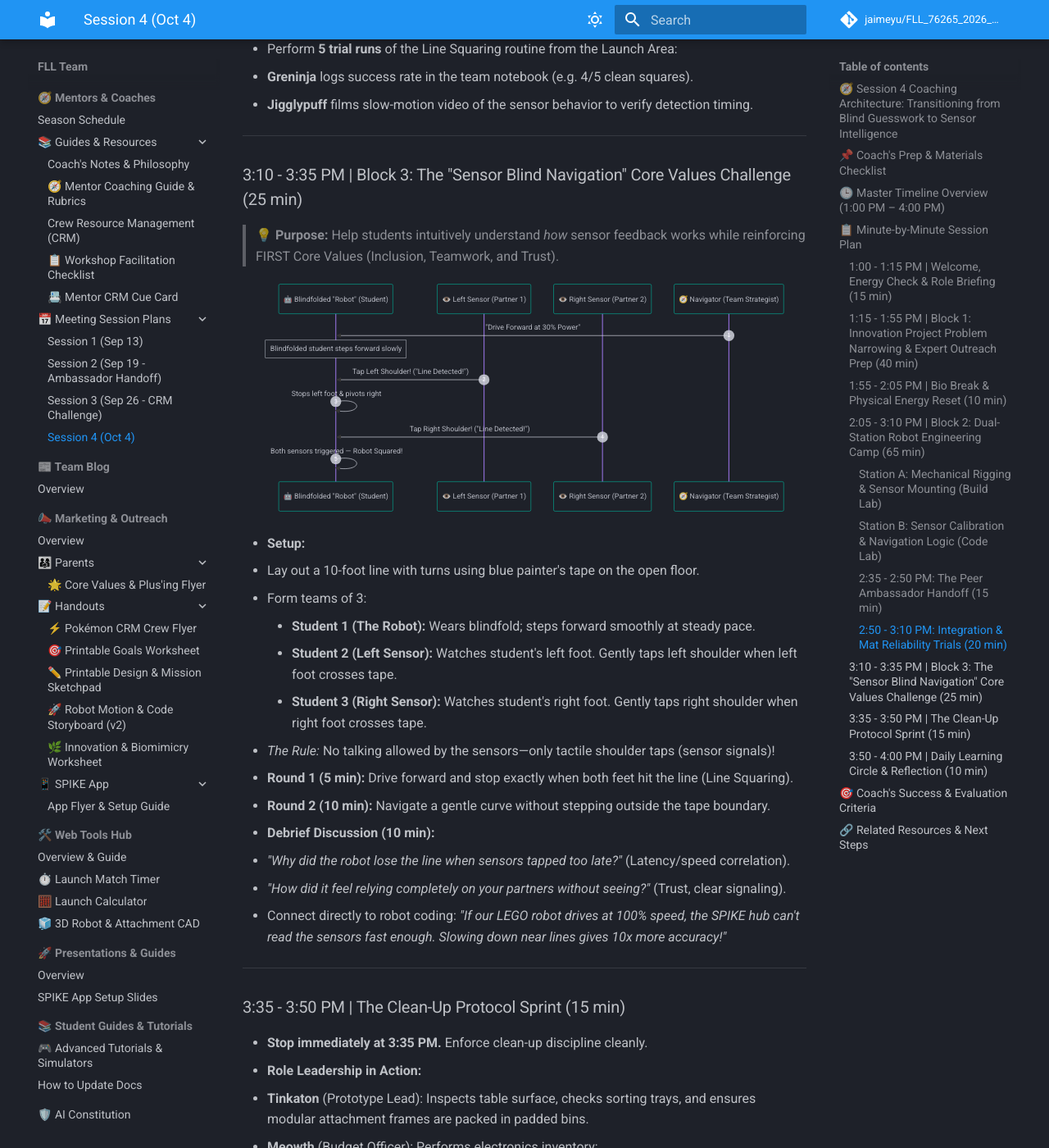
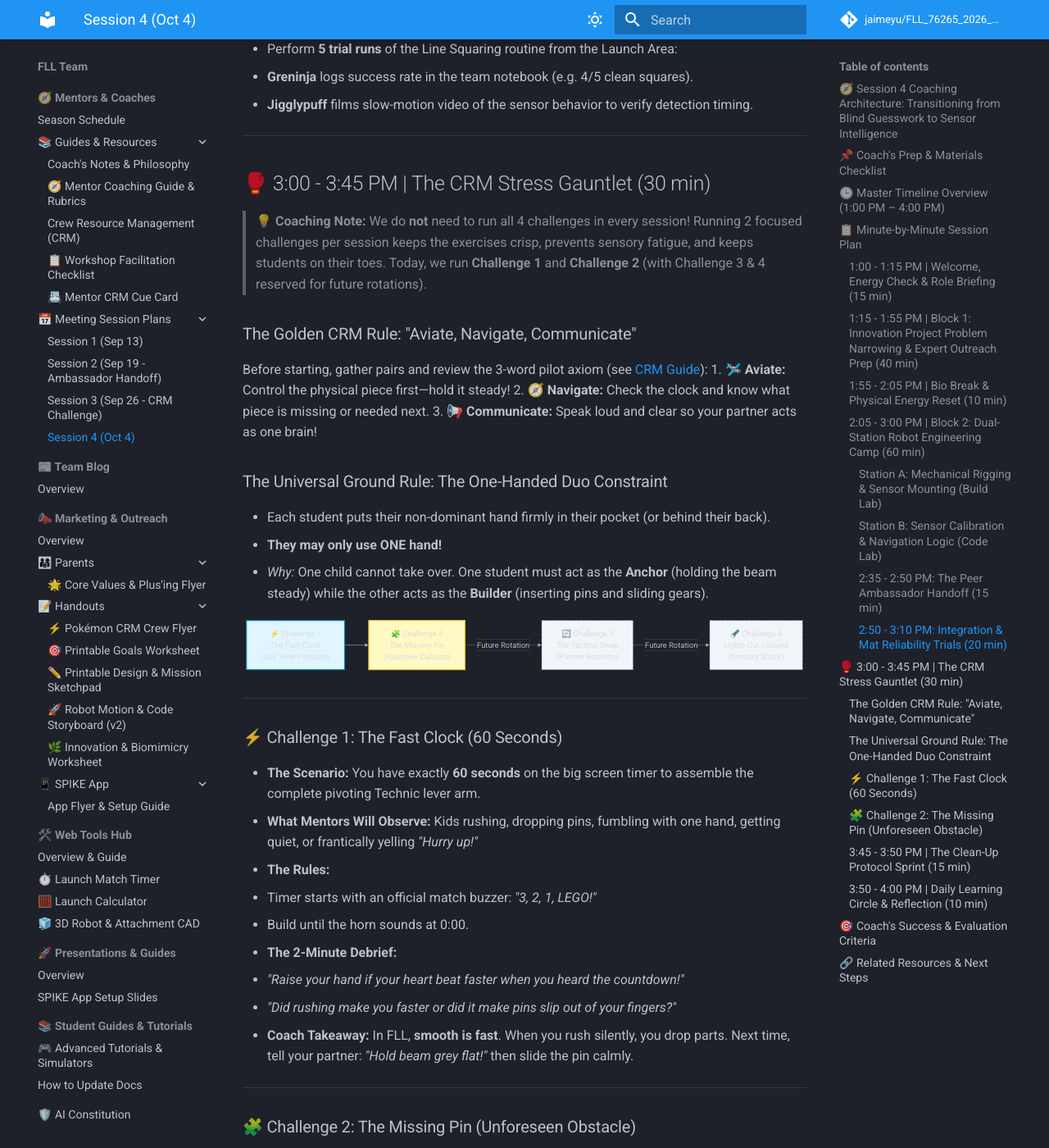
Before and after one commit to jaimeyu/FLL_76265_2026_BIOGLOW, an MkDocs documentation site: the page built from doc/mentors/plan/sessions/2026-oct-04.md, in a window 1280 px wide and 1400 px high, scrolled down 6306 px. Shown: the whole window at 82% size. Built offline with MkDocs 1.6.1 and Material for MkDocs 9.7.7, drawn with Linux system fonts in a browser that asks for light colours; comment, search, counter and statistics services are not loaded; some of the changed text lies outside the part shown.

Commit message:
removed hallucinations from ai when it cleaned up my notes for next session. I put back the CRM

````diff
--- a/doc/mentors/plan/sessions/2026-oct-04.md
+++ b/doc/mentors/plan/sessions/2026-oct-04.md
@@ -132,7 +132,7 @@ flowchart LR
 
 ---
 
-### 2:05 - 3:10 PM | Block 2: Dual-Station Robot Engineering Camp (65 min)
+### 2:05 - 3:00 PM | Block 2: Dual-Station Robot Engineering Camp (60 min)
 
 > 💡 **Why Dual Color Sensors?**
 > Running on motor rotations alone causes errors due to wheel slip, battery drain, and mat friction variations. Adding two color sensors pointing down enables **line tracking** and **line squaring** (aligning perpendicular against field lines), resetting accumulated positioning errors to zero!
@@ -203,45 +203,69 @@ flowchart TD
 
 ---
 
-### 3:10 - 3:35 PM | Block 3: The "Sensor Blind Navigation" Core Values Challenge (25 min)
+## 🥊 3:00 - 3:45 PM | The CRM Stress Gauntlet (30 min)
 
-> 💡 **Purpose:** Help students intuitively understand *how* sensor feedback works while reinforcing FIRST Core Values (Inclusion, Teamwork, and Trust).
+> 💡 **Coaching Note:** We do **not** need to run all 4 challenges in every session! Running 2 focused challenges per session keeps the exercises crisp, prevents sensory fatigue, and keeps students on their toes. Today, we run **Challenge 1** and **Challenge 2** (with Challenge 3 & 4 reserved for future rotations).
+
+### The Golden CRM Rule: "Aviate, Navigate, Communicate"
+Before starting, gather pairs and review the 3-word pilot axiom (see [CRM Guide](../guides/crew_resource_management.md#the-core-pillar-aviate-navigate-communicate)):
+1. **🛩️ Aviate:** Control the physical piece first—hold it steady!
+2. **🧭 Navigate:** Check the clock and know what piece is missing or needed next.
+3. **📢 Communicate:** Speak loud and clear so your partner acts as one brain!
+
+### The Universal Ground Rule: The One-Handed Duo Constraint
+* Each student puts their non-dominant hand firmly in their pocket (or behind their back).
+* **They may only use ONE hand!**
+* *Why:* One child cannot take over. One student must act as the **Anchor** (holding the beam steady) while the other acts as the **Builder** (inserting pins and sliding gears).
 
 ```mermaid
-sequenceDiagram
-    autonumber
-    participant R as 🤖 Blindfolded "Robot" (Student)
-    participant LS as 👁️ Left Sensor (Partner 1)
-    participant RS as 👁️ Right Sensor (Partner 2)
-    participant M as 🧭 Navigator (Team Strategist)
+flowchart LR
+    C1["⚡ Challenge 1<br/>The Fast Clock<br/>(60s Time Pressure)"] --> C2["🧩 Challenge 2<br/>The Missing Pin<br/>(Assertive Callouts)"]
+    C2 -.->|Future Rotation| C3["🔄 Challenge 3<br/>The Tactical Swap<br/>(Partner Rotation)"]
+    C3 -.->|Future Rotation| C4["🔦 Challenge 4<br/>Lights Out / Sound<br/>(Sensory Shock)"]
 
-    M->>R: "Drive Forward at 30% Power"
-    Note over R: Blindfolded student steps forward slowly
-    LS->>R: Tap Left Shoulder! ("Line Detected!")
-    R->>R: Stops left foot & pivots right
-    RS->>R: Tap Right Shoulder! ("Line Detected!")
-    R->>R: Both sensors triggered — Robot Squared!
+    style C1 fill:#e1f5fe,stroke:#0284c7,stroke-width:2px;
+    style C2 fill:#fff9c4,stroke:#fbc02d,stroke-width:2px;
+    style C3 fill:#f1f5f9,stroke:#94a3b8,stroke-dasharray: 5 5;
+    style C4 fill:#f1f5f9,stroke:#94a3b8,stroke-dasharray: 5 5;
 ```
-
-* **Setup:**
-   * Lay out a 10-foot line with turns using blue painter's tape on the open floor.
-   * Form teams of 3:
-      * **Student 1 (The Robot):** Wears blindfold; steps forward smoothly at steady pace.
-      * **Student 2 (Left Sensor):** Watches student's left foot. Gently taps left shoulder when left foot crosses tape.
-      * **Student 3 (Right Sensor):** Watches student's right foot. Gently taps right shoulder when right foot crosses tape.
-
-   * *The Rule:* No talking allowed by the sensors—only tactile shoulder taps (sensor signals)!
-
-* **Round 1 (5 min):** Drive forward and stop exactly when both feet hit the line (Line Squaring).
-* **Round 2 (10 min):** Navigate a gentle curve without stepping outside the tape boundary.
-* **Debrief Discussion (10 min):**
-   * *"Why did the robot lose the line when sensors tapped too late?"* (Latency/speed correlation).
-   * *"How did it feel relying completely on your partners without seeing?"* (Trust, clear signaling).
-   * Connect directly to robot coding: *"If our LEGO robot drives at 100% speed, the SPIKE hub can't read the sensors fast enough. Slowing down near lines gives 10x more accuracy!"*
 
 ---
 
-### 3:35 - 3:50 PM | The Clean-Up Protocol Sprint (15 min)
+### ⚡ Challenge 1: The Fast Clock (60 Seconds)
+
+* **The Scenario:** You have exactly **60 seconds** on the big screen timer to assemble the complete pivoting Technic lever arm.
+* **What Mentors Will Observe:** Kids rushing, dropping pins, fumbling with one hand, getting quiet, or frantically yelling *"Hurry up!"*
+* **The Rules:**
+   1. Timer starts with an official match buzzer: *"3, 2, 1, LEGO!"*
+   2. Build until the horn sounds at 0:00.
+* **The 2-Minute Debrief:**
+   - *"Raise your hand if your heart beat faster when you heard the countdown!"*
+   - *"Did rushing make you faster or did it make pins slip out of your fingers?"*
+   - **Coach Takeaway:** In FLL, **smooth is fast**. When you rush silently, you drop parts. Next time, tell your partner: *"Hold beam grey flat!"* then slide the pin calmly.
+
+---
+
+### 🧩 Challenge 2: The Missing Pin (Unforeseen Obstacle)
+
+* **The Secret Setup:** Before starting, the mentor quietly removes **one black connector pin** from every team's tray without telling them!
+* **The Scenario:** 60-second timer starts. Kids attempt to finish the arm, but quickly realize: *the final beam cannot be secured because a pin is missing!*
+* **What Usually Happens:** Kids freeze, search through the carpet, blame their partner (*"Did you drop it?!"*), or stand paralyzed.
+* **The Expected CRM Behavior:**
+   - **Aviate:** Finish what can be assembled.
+   - **Navigate:** Realize a required piece is physically absent.
+   - **Communicate:** Raise a hand, look at the mentor/referee, and assertively call: *"Supply! We are missing one black friction pin!"*
+   - Mentor immediately tosses them the missing pin.
+* **The 2-Minute Debrief:**
+   - *"Was it your fault the pin was missing?"* (No!).
+   - *"Did blaming your partner help?"* (No!).
+   - **Coach Takeaway:** At tournaments, models jam and parts break through no fault of your own. Don't waste 20 seconds freezing. **Aviate, Navigate, Communicate! Speak up assertively!**
+
+*(Challenges 3 & 4: Tactical Mid-Build Swap and Lights-Out Sensory Shock are held in reserve for upcoming sessions!)*
+
+---
+
+### 3:45 - 3:50 PM | The Clean-Up Protocol Sprint (15 min)
 
 * **Stop immediately at 3:35 PM.** Enforce clean-up discipline cleanly.
 * **Role Leadership in Action:**
````
